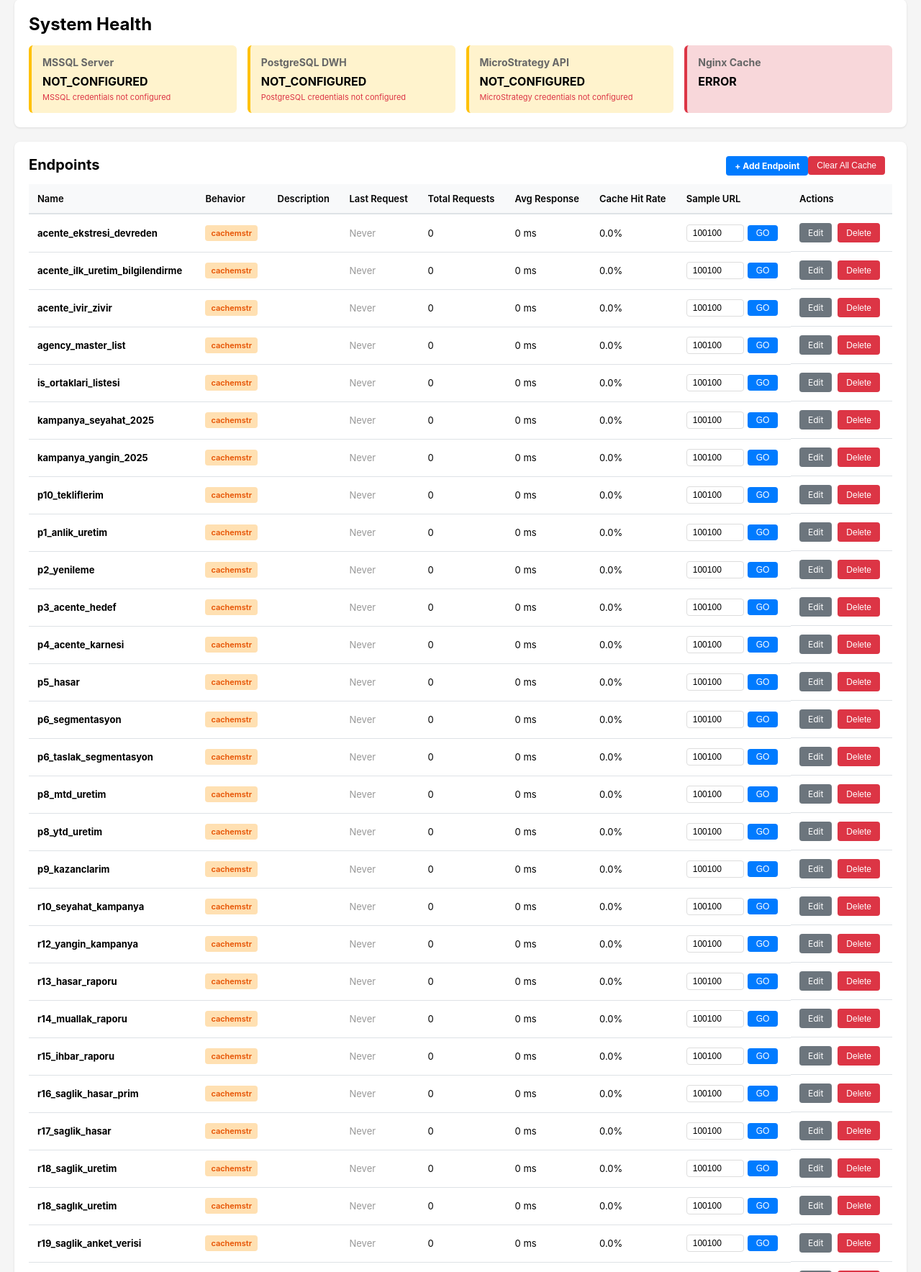
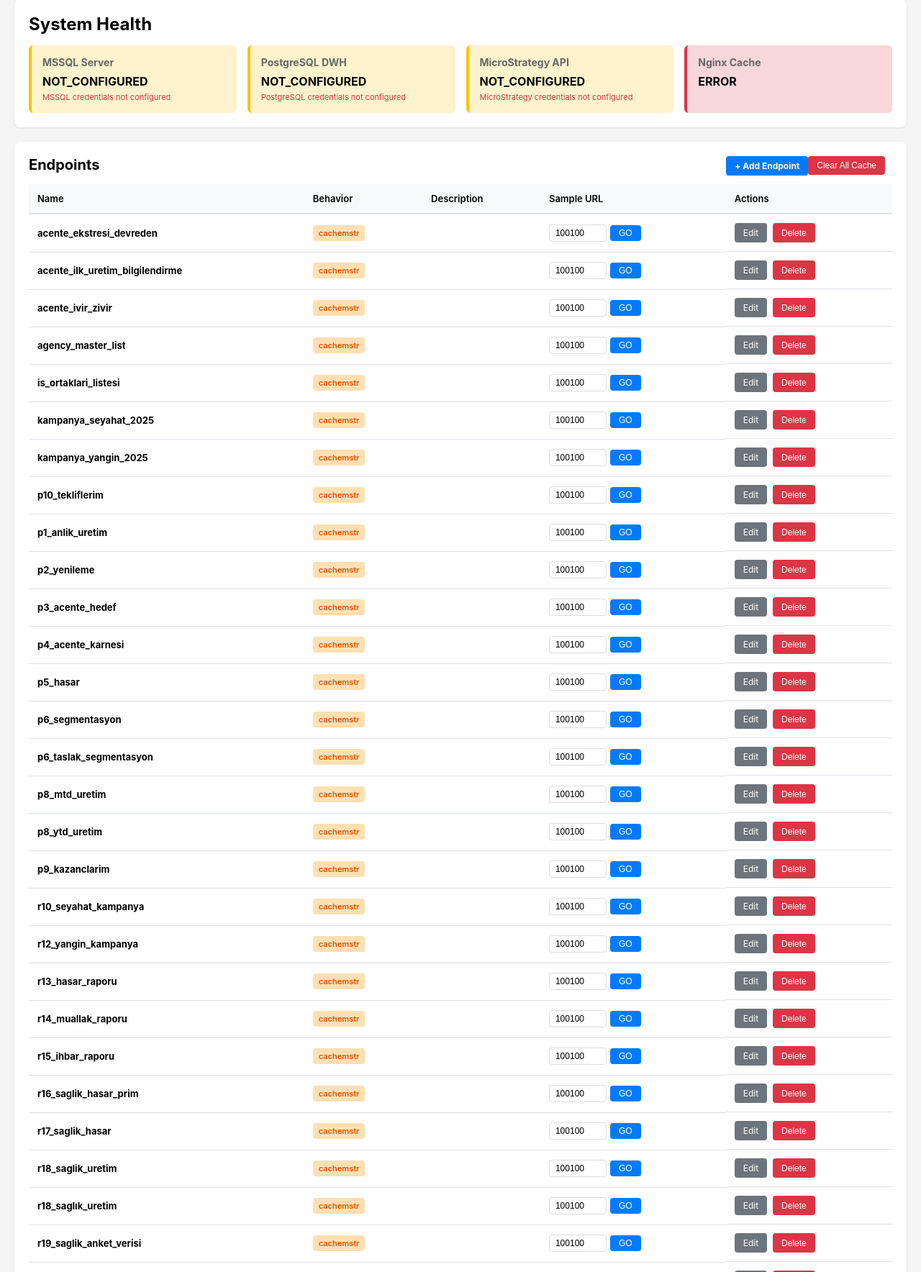
Before and after one commit to ganimaltiok/mstr_magde_ws, a Flask app: page /admin/ in a window 1280 px wide. Shown: the part 120-1888 px from the top of the page at 72% size. Run offline with Flask 3, Linux system fonts and the light colour scheme; parts of the project's set-up code (start-up, migrations or seed data) failed here and were passed over.

Commit message:
Remove access statistics from dashboard
- Removed access_logger import and calls from admin_dashboard.py
- Removed Last Request, Total Requests, Avg Response, Cache Hit Rate columns from table
- Simplified endpoint table to show only: Name, Behavior, Description, Sample URL, Actions
- Dashboard now only shows system health and basic endpoint list

```diff
--- a/src/web/blueprints/admin_dashboard.py
+++ b/src/web/blueprints/admin_dashboard.py
@@ -1,7 +1,6 @@
 from flask import Blueprint, render_template, jsonify
 from services.health_checker import get_health_checker
 from services.endpoint_config import get_config_store
-from services.access_logger import get_access_logger
 
 admin_dashboard_bp = Blueprint('admin_dashboard', __name__, url_prefix='/admin')
 
@@ -18,23 +17,13 @@ def dashboard():
     config_store = get_config_store()
     endpoints = config_store.get_all()
 
-    # Get access statistics
-    access_logger = get_access_logger()
-    access_stats = access_logger.get_all_stats()
-
     # Build endpoint table data
     endpoint_data = []
     for name, config in endpoints.items():
-        stats = access_stats.get(name, {})
-
         endpoint_data.append({
             'name': name,
             'behavior': config.behavior,
             'description': config.description,
-            'last_request': stats.get('last_request'),
-            'total_requests': stats.get('total_requests', 0),
-            'avg_response_time_ms': stats.get('avg_response_time_ms', 0),
-            'cache_hit_rate': stats.get('cache_hit_rate', 0),
             'is_cached': config.is_cached,
             'cache_zone': config.cache_zone
         })
@@ -50,10 +39,6 @@ def dashboard_stats_api():
     health_checker = get_health_checker()
     health_status = health_checker.check_all()
 
-    access_logger = get_access_logger()
-    access_stats = access_logger.get_all_stats()
-
     return jsonify({
-        'health': health_status,
-        'access': access_stats
+        'health': health_status
     })
--- a/src/web/templates/admin_dashboard.html
+++ b/src/web/templates/admin_dashboard.html
@@ -122,10 +122,6 @@
                         <th>Name</th>
                         <th>Behavior</th>
                         <th>Description</th>
-                        <th>Last Request</th>
-                        <th>Total Requests</th>
-                        <th>Avg Response</th>
-                        <th>Cache Hit Rate</th>
                         <th>Sample URL</th>
                         <th>Actions</th>
                     </tr>
@@ -136,22 +132,6 @@
                         <td><strong>{{ endpoint.name }}</strong></td>
                         <td><span class="badge badge-{{ endpoint.behavior }}">{{ endpoint.behavior }}</span></td>
                         <td>{{ endpoint.description }}</td>
-                        <td>
-                            {% if endpoint.last_request %}
-                            {{ endpoint.last_request.strftime('%Y-%m-%d %H:%M') }}
-                            {% else %}
-                            <span style="color: #999;">Never</span>
-                            {% endif %}
-                        </td>
-                        <td>{{ endpoint.total_requests }}</td>
-                        <td>{{ "%.0f"|format(endpoint.avg_response_time_ms) }} ms</td>
-                        <td>
-                            {% if endpoint.is_cached %}
-                            {{ "%.1f"|format(endpoint.cache_hit_rate) }}%
-                            {% else %}
-                            <span style="color: #999;">N/A</span>
-                            {% endif %}
-                        </td>
                         <td>
                             <div class="url-tester">
                                 <input type="text" id="agency_{{ endpoint.name }}" value="100100" placeholder="Agency">
```
